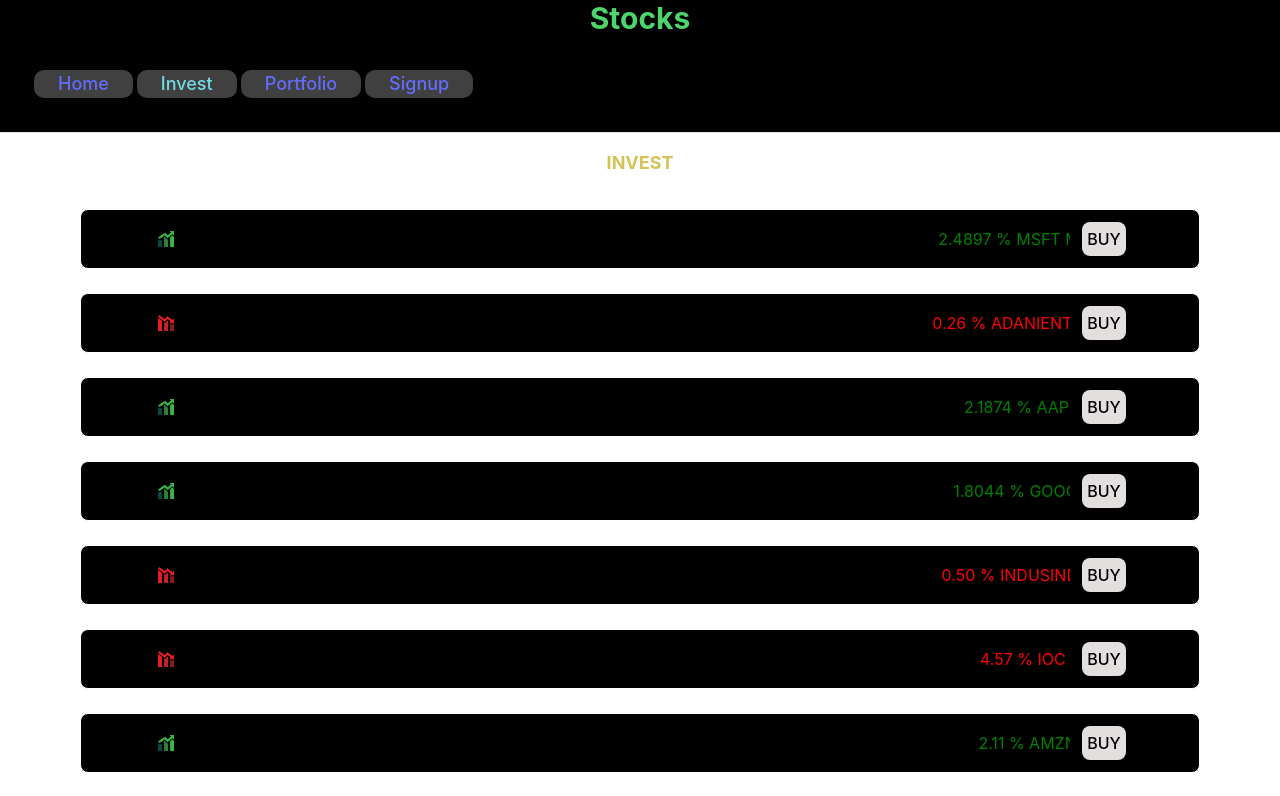
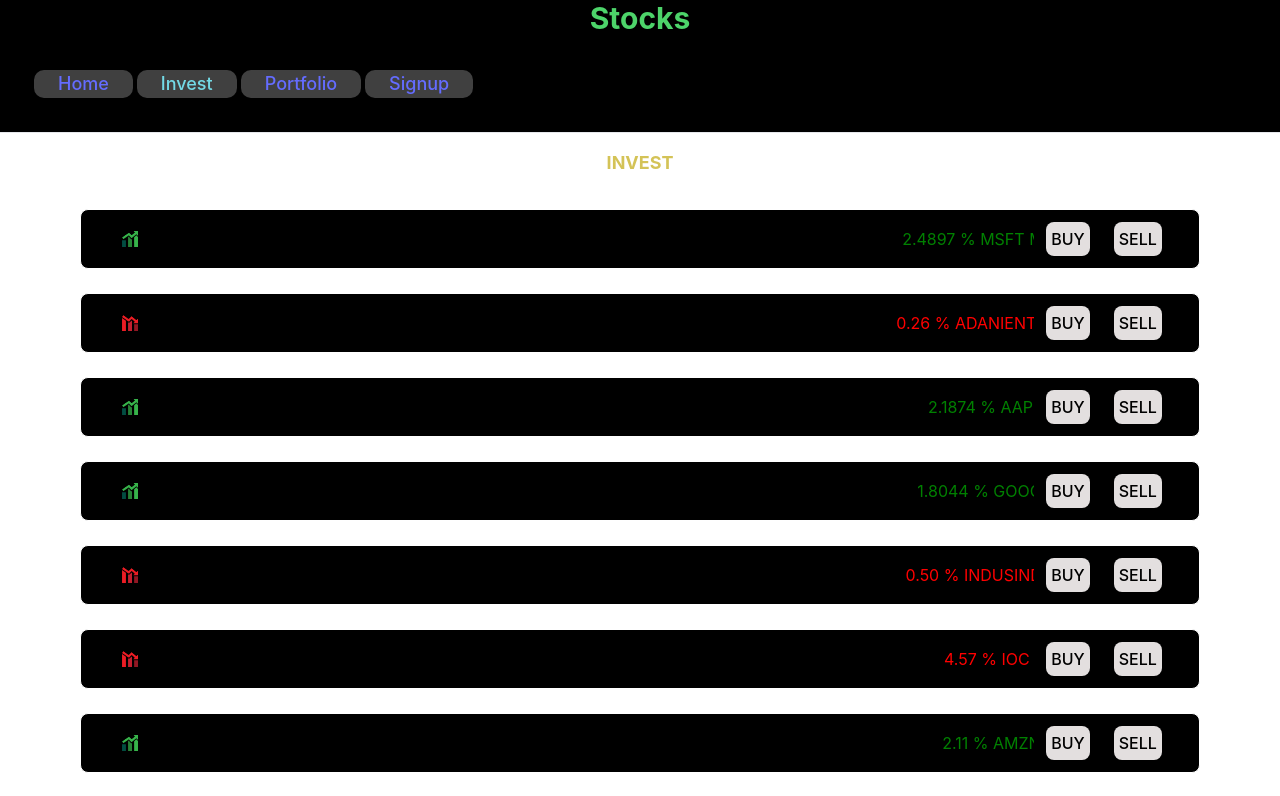
Before and after one commit to S-Pushkar/stock-market, a React (Vite) app: page /invest in a window 1280 px wide. Shown: the top 796 px of the page. Built offline with nearby package versions, Linux system fonts and the light colour scheme.

Commit message:
sell buttons

```diff
--- a/src/Invest.jsx
+++ b/src/Invest.jsx
@@ -35,6 +35,7 @@
 						<div className={'inDisp'} style={{color: stockChange[0]>=0? 'green':'red',display:'block',}}>&nbsp;{stockPerc[0]}&nbsp;{stockSymbol[0]}&nbsp;{stockName[0]}&nbsp; at &nbsp;{stockPrice[0]}$&nbsp;Change&nbsp;{stockChange[0]}$&nbsp;</div>
 						</div>
 						<button className="bg-[rgb(227,223,223)] m-3 text-black px-1 py-1 hover:bg-gray" onClick={() => buyShares()}>BUY</button>
+						<button className="bg-[rgb(227,223,223)] m-3 text-black px-1 py-1 hover:bg-gray" onClick={() => sellShares()}>SELL</button>
 					</div>
 					<br/>
 					<div className={`StkDisp ${"rounded-lg flex justify-center items-center"}`}>
@@ -43,6 +44,7 @@
 						<div className={'inDisp'} style={{color: stockChange[1]>=0? 'green':'red',display:'block',}}>&nbsp;{stockPerc[1]}&nbsp;{stockSymbol[1]}&nbsp;{stockName[1]}&nbsp; at &nbsp;{stockPrice[1]}₹&nbsp;Change&nbsp;{stockChange[1]}₹&nbsp;</div>
 						</div>
 						<button className="bg-[rgb(227,223,223)] m-3 text-black px-1 py-1 hover:bg-gray" onClick={() => buyShares()}>BUY</button>
+						<button className="bg-[rgb(227,223,223)] m-3 text-black px-1 py-1 hover:bg-gray" onClick={() => sellShares()}>SELL</button>
 					</div>
 					<br/>
 					<div className={`StkDisp ${"rounded-lg flex justify-center items-center"}`}>
@@ -51,6 +53,7 @@
 						<div className={'inDisp'} style={{color: stockChange[2]>=0? 'green':'red',display:'block',}}>&nbsp;{stockPerc[2]}&nbsp;{stockSymbol[2]}&nbsp;{stockName[2]}&nbsp; at &nbsp;{stockPrice[2]}$&nbsp;Change&nbsp;{stockChange[2]}$&nbsp;</div>
 						</div>
 						<button className="bg-[rgb(227,223,223)] m-3 text-black px-1 py-1 hover:bg-gray" onClick={() => buyShares()}>BUY</button>
+						<button className="bg-[rgb(227,223,223)] m-3 text-black px-1 py-1 hover:bg-gray" onClick={() => sellShares()}>SELL</button>
 					</div>
 					<br/>
 					<div className={`StkDisp ${"rounded-lg flex justify-center items-center"}`}>
@@ -59,6 +62,7 @@
 						<div className={'inDisp'} style={{color: stockChange[3]>=0? 'green':'red',display:'block',}}>&nbsp;{stockPerc[3]}&nbsp;{stockSymbol[3]}&nbsp;{stockName[3]}&nbsp; at &nbsp;{stockPrice[3]}$&nbsp;Change&nbsp;{stockChange[3]}$&nbsp;</div>
 						</div>
 						<button className="bg-[rgb(227,223,223)] m-3 text-black px-1 py-1 hover:bg-gray" onClick={() => buyShares()}>BUY</button>
+						<button className="bg-[rgb(227,223,223)] m-3 text-black px-1 py-1 hover:bg-gray" onClick={() => sellShares()}>SELL</button>
 					</div>
 					<br/>
 					<div className={`StkDisp ${"rounded-lg flex justify-center items-center"}`}>
@@ -67,6 +71,7 @@
 						<div className={'inDisp'} style={{color: stockChange[4]>=0? 'green':'red',display:'block',}}>&nbsp;{stockPerc[4]}&nbsp;{stockSymbol[4]}&nbsp;{stockName[4]}&nbsp; at &nbsp;{stockPrice[4]}₹&nbsp;Change&nbsp;{stockChange[4]}₹&nbsp;</div>
 						</div>
 						<button className="bg-[rgb(227,223,223)] m-3 text-black px-1 py-1 hover:bg-gray" onClick={() => buyShares()}>BUY</button>
+						<button className="bg-[rgb(227,223,223)] m-3 text-black px-1 py-1 hover:bg-gray" onClick={() => sellShares()}>SELL</button>
 					</div>
 					<br/>
 					<div className={`StkDisp ${"rounded-lg flex justify-center items-center"}`}>
@@ -75,6 +80,7 @@
 						<div className={'inDisp'} style={{color: stockChange[5]>=0? 'green':'red',display:'block',}}>&nbsp;{stockPerc[5]}&nbsp;{stockSymbol[5]}&nbsp;{stockName[5]}&nbsp; at &nbsp;{stockPrice[5]}₹&nbsp;Change&nbsp;{stockChange[5]}₹&nbsp;</div>
 						</div>
 						<button className="bg-[rgb(227,223,223)] m-3 text-black px-1 py-1 hover:bg-gray" onClick={() => buyShares()}>BUY</button>
+						<button className="bg-[rgb(227,223,223)] m-3 text-black px-1 py-1 hover:bg-gray" onClick={() => sellShares()}>SELL</button>
 					</div>
 					<br/>
 					<div className={`StkDisp ${"rounded-lg flex justify-center items-center"}`}>
@@ -83,6 +89,7 @@
 						<div className={'inDisp'} style={{color: stockChange[6]>=0? 'green':'red',display:'block',}}>&nbsp;{stockPerc[6]}&nbsp;{stockSymbol[6]}&nbsp;{stockName[6]}&nbsp; at &nbsp;{stockPrice[6]}$&nbsp;Change&nbsp;{stockChange[6]}$&nbsp;</div>
 						</div>
 						<button className="bg-[rgb(227,223,223)] m-3 text-black px-1 py-1 hover:bg-gray" onClick={() => buyShares()}>BUY</button>
+						<button className="bg-[rgb(227,223,223)] m-3 text-black px-1 py-1 hover:bg-gray" onClick={() => sellShares()}>SELL</button>
 					</div>
 					<br/>
 					<div className={`StkDisp ${"rounded-lg flex justify-center items-center"}`}>
@@ -91,6 +98,7 @@
 						<div className={'inDisp'} style={{color: stockChange[7]>=0? 'green':'red',display:'block',}}>&nbsp;{stockPerc[7]}&nbsp;{stockSymbol[7]}&nbsp;{stockName[7]}&nbsp; at &nbsp;{stockPrice[7]}$&nbsp;Change&nbsp;{stockChange[7]}$&nbsp;</div>
 						</div>
 						<button className="bg-[rgb(227,223,223)] m-3 text-black px-1 py-1 hover:bg-gray" onClick={() => buyShares()}>BUY</button>
+						<button className="bg-[rgb(227,223,223)] m-3 text-black px-1 py-1 hover:bg-gray" onClick={() => sellShares()}>SELL</button>
 					</div>
             </div>
         </div>
```
